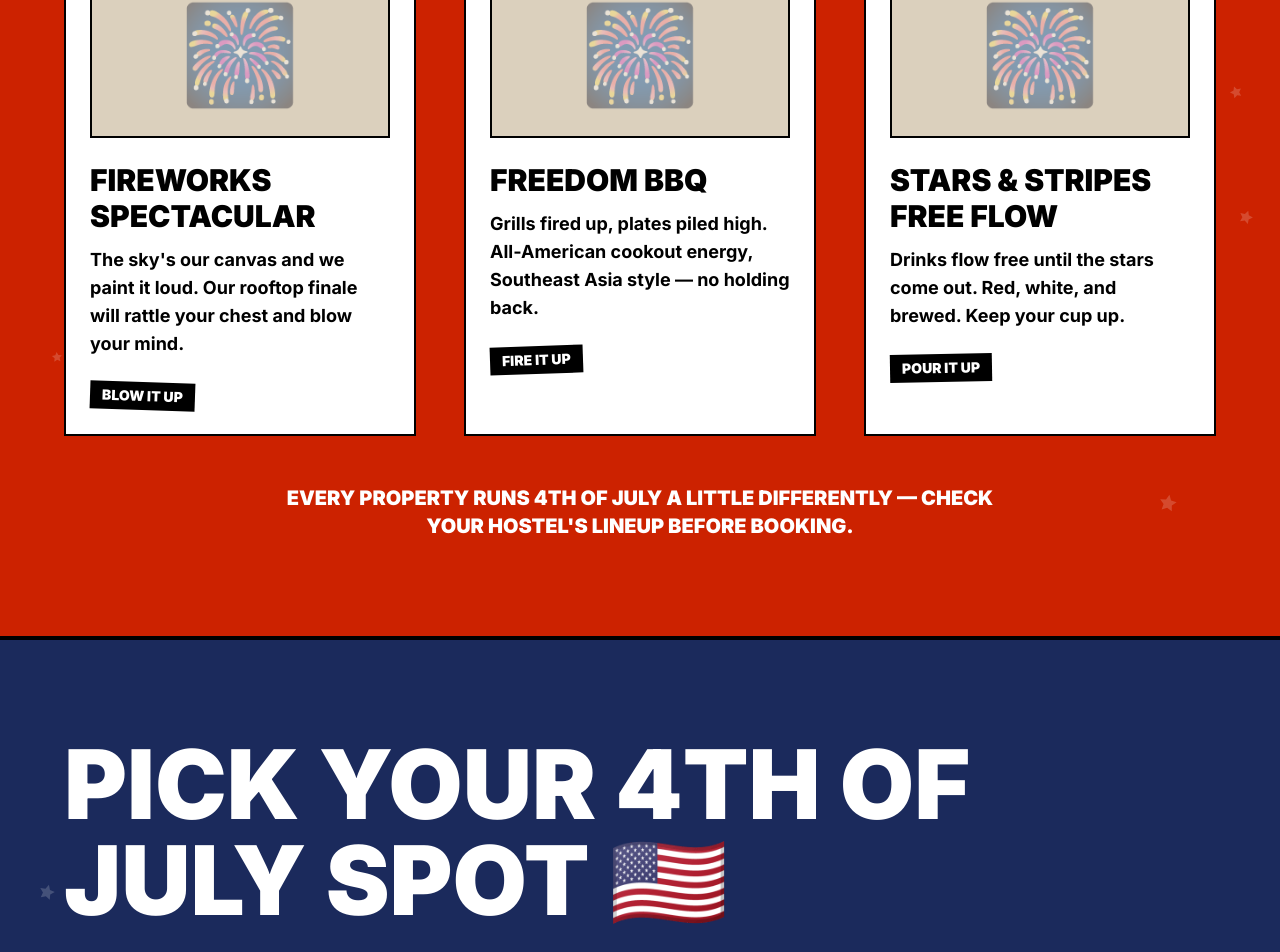
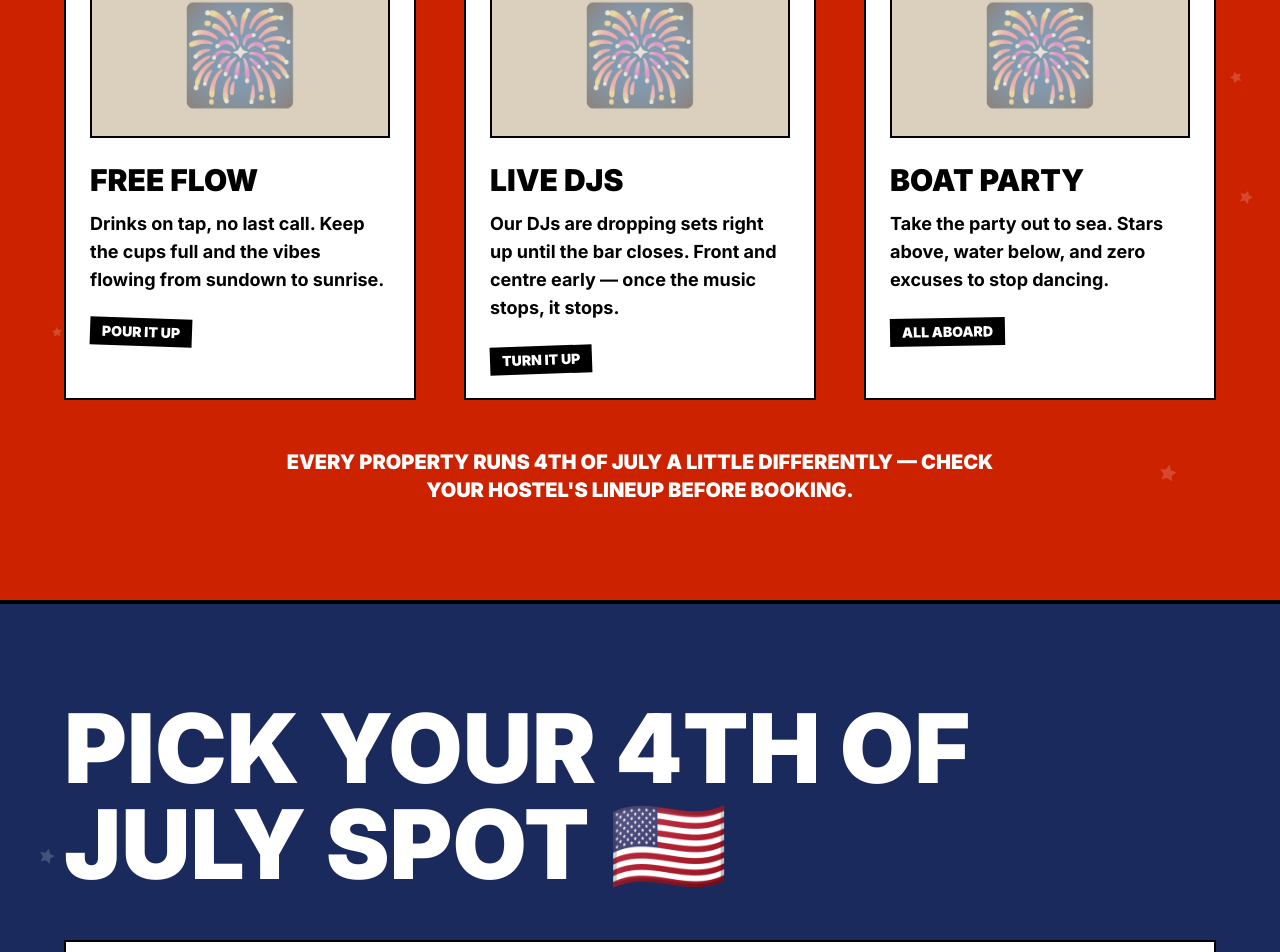
Before and after one commit to CFSiteDesign/mm-independence-day, a React (Vite) app: page / in a window 1280 px wide. Shown: the part 955-1907 px from the top of the page. Built offline with nearby package versions, Linux system fonts and the light colour scheme.

Commit message:
Replace event cards with Free Flow, Live DJs, Boat Party
Co-Authored-By: Claude Sonnet 4.6 <noreply@anthropic.com>

```diff
--- a/src/components/WavesSection.tsx
+++ b/src/components/WavesSection.tsx
@@ -2,33 +2,33 @@ import { useEffect, useRef, useState } from 'react'
 import ScatteredStars from '@/components/ScatteredStars'
 import { getAsset } from '@/lib/images'
 
-const cardFireworks = getAsset('card-fireworks.png')
-const cardBbq = getAsset('card-bbq.png')
 const cardFreeflow = getAsset('card-freeflow.png')
+const cardDjs = getAsset('card-djs.png')
+const cardBoat = getAsset('card-boat.png')
 
 const CARDS = [
   {
-    image: cardFireworks,
-    title: 'Fireworks Spectacular',
+    image: cardFreeflow,
+    title: 'Free Flow',
     description:
-      "The sky's our canvas and we paint it loud. Our rooftop finale will rattle your chest and blow your mind.",
-    badge: 'Blow It Up',
+      "Drinks on tap, no last call. Keep the cups full and the vibes flowing from sundown to sunrise.",
+    badge: 'Pour It Up',
     rotation: 'rotate-2',
   },
   {
-    image: cardBbq,
-    title: 'Freedom BBQ',
+    image: cardDjs,
+    title: 'Live DJs',
     description:
-      "Grills fired up, plates piled high. All-American cookout energy, Southeast Asia style — no holding back.",
-    badge: 'Fire It Up',
+      "Our DJs are dropping sets right up until the bar closes. Front and centre early — once the music stops, it stops.",
+    badge: 'Turn It Up',
     rotation: '-rotate-2',
   },
   {
-    image: cardFreeflow,
-    title: 'Stars & Stripes Free Flow',
+    image: cardBoat,
+    title: 'Boat Party',
     description:
-      "Drinks flow free until the stars come out. Red, white, and brewed. Keep your cup up.",
-    badge: 'Pour It Up',
+      "Take the party out to sea. Stars above, water below, and zero excuses to stop dancing.",
+    badge: 'All Aboard',
     rotation: '-rotate-1',
   },
 ]
```
